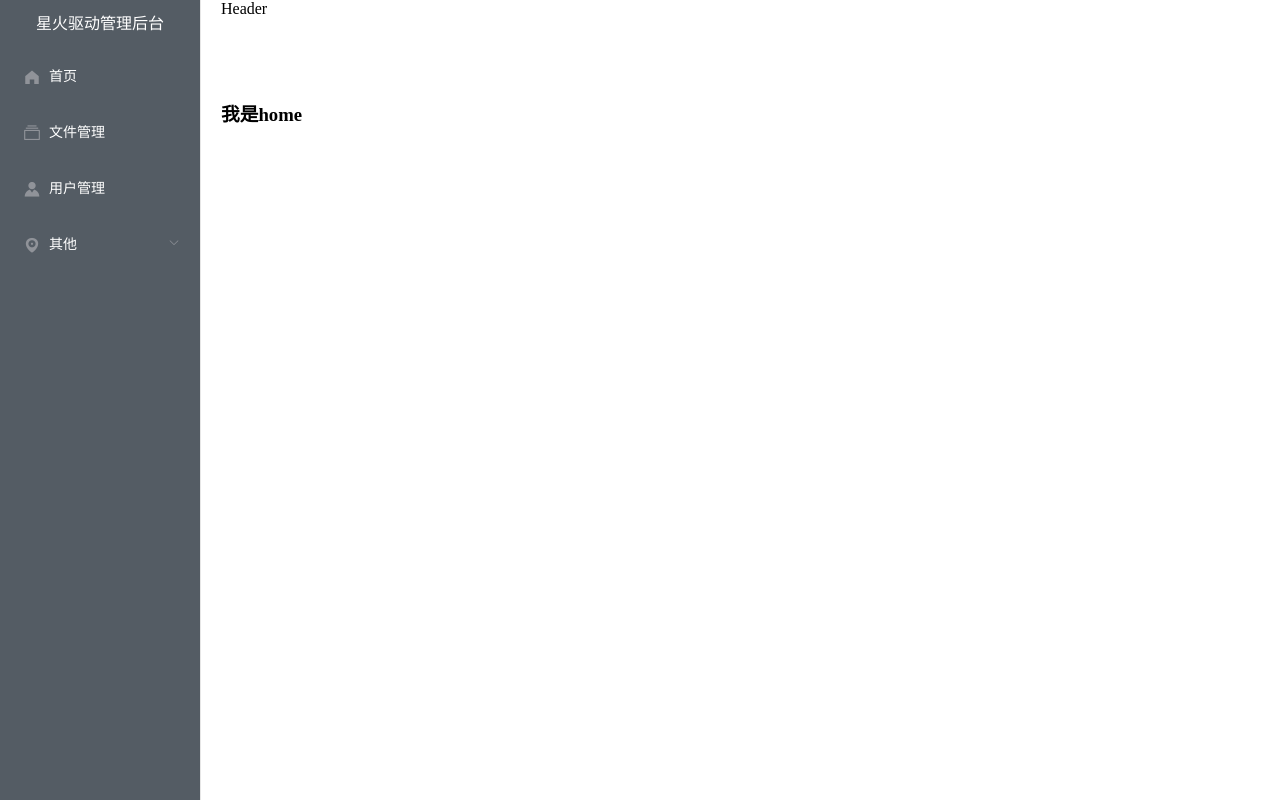
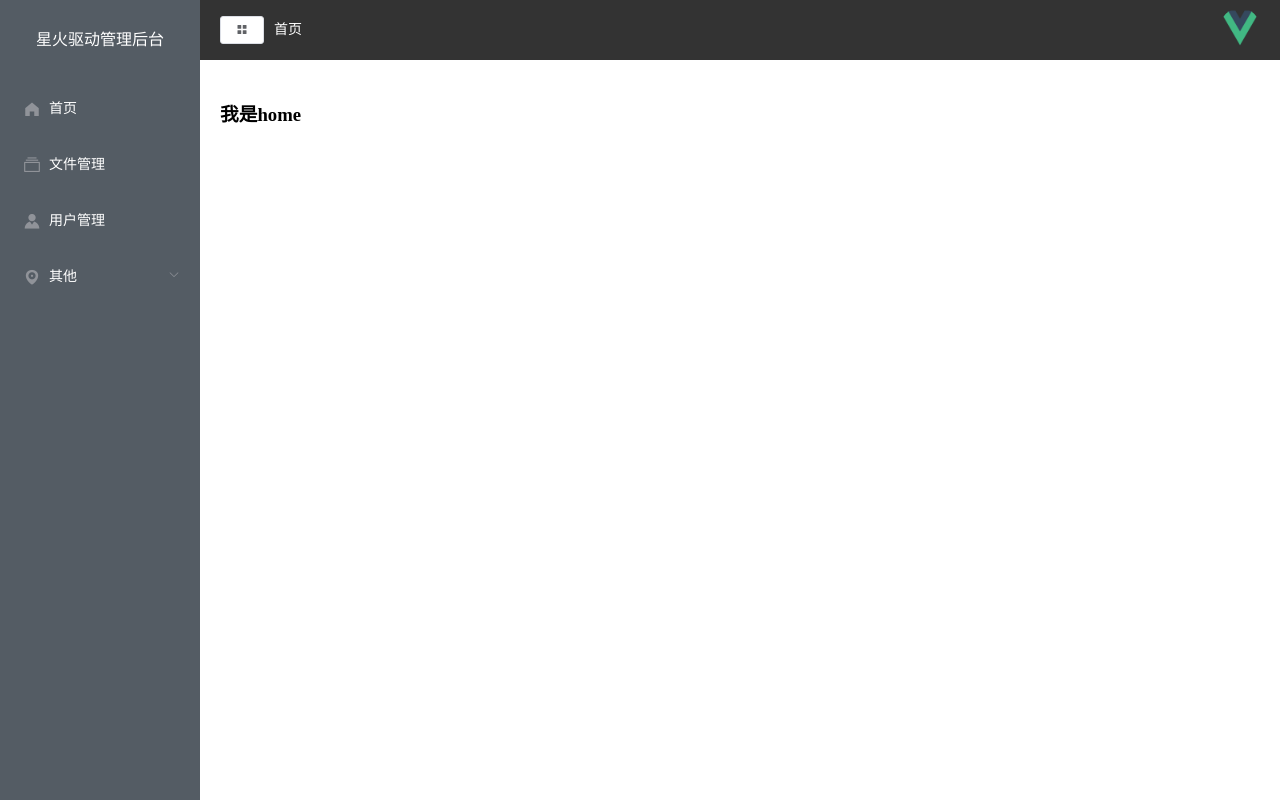
Before and after one commit to vmomenv/spark-driver-management-server-ui, a Vue app: page /user#/home in a window 1280 px wide. Built offline with nearby package versions, Linux system fonts and the light colour scheme.

Commit message:
header部分完善

```diff
--- a/src/App.vue
+++ b/src/App.vue
@@ -1,39 +1,16 @@
 <template>
   <div id="app">
-    <!-- <nav>
-      <router-link to="/">Home</router-link> |
-      <router-link to="/about">About</router-link>
-      <router-link to="/upload">upload</router-link>
-    </nav> -->
     <router-view></router-view>
   </div>
 </template>
-
-<!-- <style>
-#app {
-  font-family: Avenir, Helvetica, Arial, sans-serif;
-  -webkit-font-smoothing: antialiased;
-  -moz-osx-font-smoothing: grayscale;
-  text-align: center;
-  color: #2c3e50;
+<script>
+export default {
+  name: 'app'
 }
-
-nav {
-  padding: 30px;
-}
-
-nav a {
-  font-weight: bold;
-  color: #2c3e50;
-}
-
-nav a.router-link-exact-active {
-  color: #42b983;
-}
-</style> -->
+</script>
 <style lang="less">
-html,body,h3{
+html,body{
   margin:0;
-  padding: 0;
+  padding:0
 }
 </style>
--- /dev/null
+++ b/src/components/CommonHeader.vue
@@ -0,0 +1,51 @@
+<template>
+    <div class="head-container">
+        <div class="l-content">
+            <el-button icon="el-icon-menu" size="mini"></el-button>
+            <!-- 面包屑 -->
+            <span class="text">首页</span>
+        </div>
+        <div class="r-content">
+            <el-dropdown>
+                <span class="el-dropdown-link">
+                    <img class="user" src="../assets/logo.png" alt="">
+                </span>
+                <el-dropdown-menu slot="dropdown">
+                  <el-dropdown-item>个人中心</el-dropdown-item>
+                  <el-dropdown-item>退出</el-dropdown-item>
+                </el-dropdown-menu>
+              </el-dropdown>
+        </div>
+    </div>
+</template>
+<script>
+export default {
+    data(){
+        return{}
+    }
+}
+</script>
+<style lang="less" scoped>
+.head-container{
+    background-color: #333;
+    height: 60px;
+    display: flex;
+    justify-content: space-between;
+    align-items: center;
+    padding: 0 20px;
+    .text{
+        color:#fff;
+        font-size: 14px;
+        margin-left: 10px;
+    }
+    .r-content{
+        .user{
+            width: 40px;
+            height: 40px;
+            border-radius:50%;
+        }
+    }
+
+}
+
+</style>
--- a/src/views/Main.vue
+++ b/src/views/Main.vue
@@ -1,24 +1,36 @@
 <template>
     <div>
         <el-container>
+          <el-aside width="200px">
             <common-aside/>
+          </el-aside>
             <el-container>
-              <el-header>Header</el-header>
+              <el-header>
+                <common-header/>
+              </el-header>
               <el-main>
                 <router-view></router-view>
               </el-main>
             </el-container>
           </el-container>
     </div>
-</template>
+    </template>
 <script>
-import CommonAside from '@/components/CommonAside.vue';
+import CommonAside from '../components/CommonAside.vue';
+import CommonHeader from '../components/CommonHeader.vue'
 export default {
     data(){
         return{}
     },
     components:{
-        CommonAside
+        CommonAside,
+        CommonHeader
     }
 }
 </script>
+<style>
+.el-header{
+  padding: 0;
+}
+
+</style>
```
